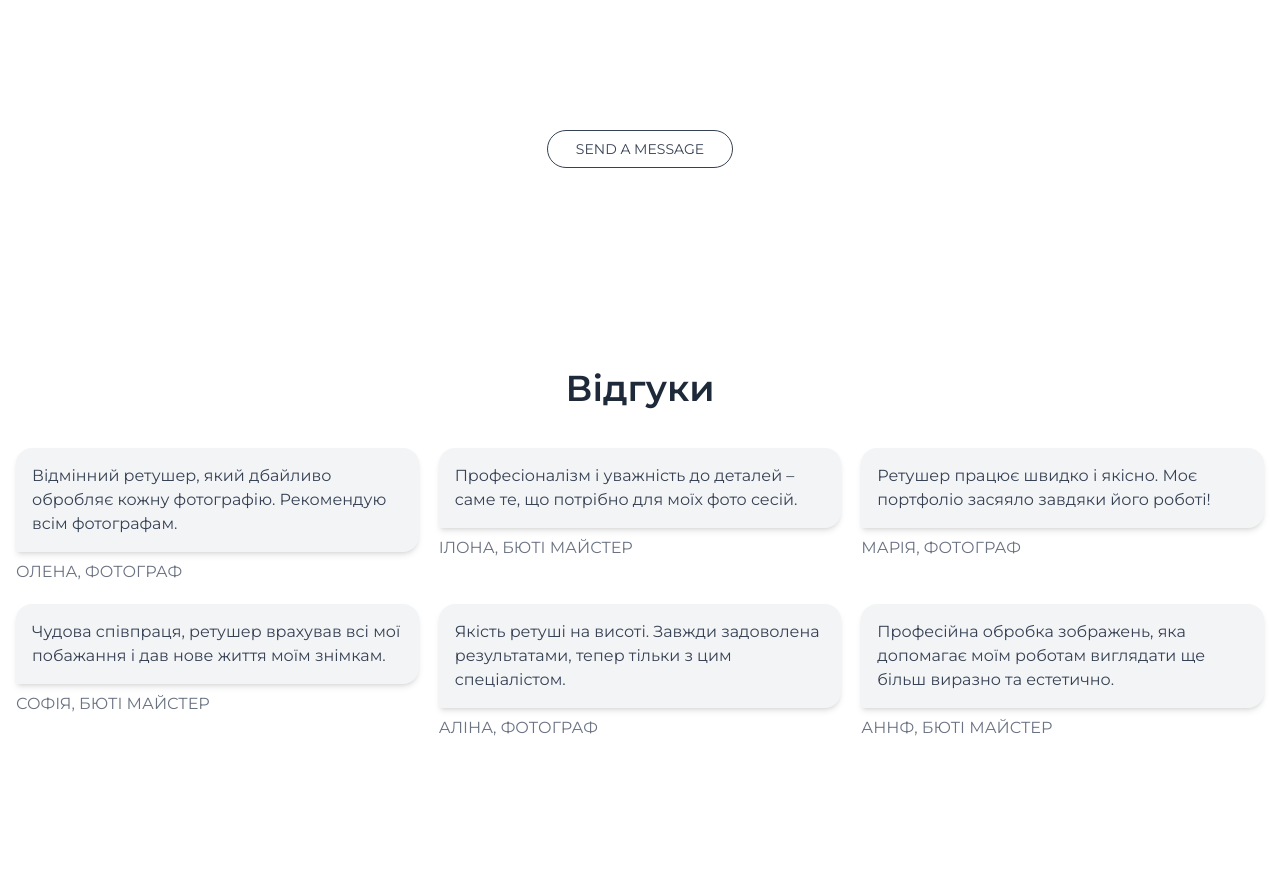
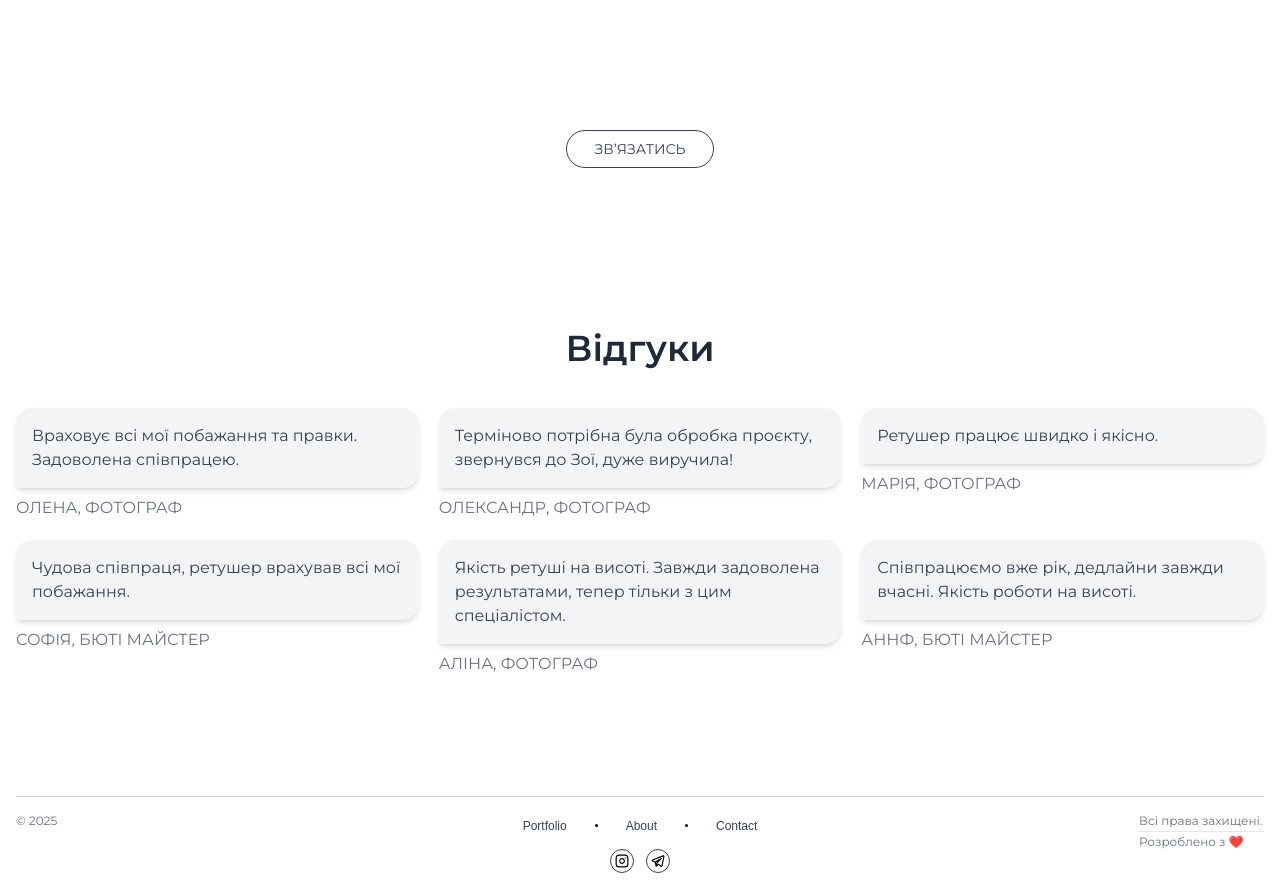
Before and after one commit to Ilia1997/zoia-porfolio, a Next.js app: page / in a window 1280 px wide. Shown: the part 1240-2129 px from the top of the page. Before the commit the page ends 2060 px from the top, so only its background shows below. Built offline with nearby package versions, Linux system fonts and the light colour scheme.

Commit message:
Add Footer component and update Testimonials and MyWorks sections with localized text

```diff
--- /dev/null
+++ b/src/app/Footer.tsx
@@ -0,0 +1,86 @@
+import { Container } from "@/app/lib/icons/components/Container";
+import Link from "next/link";
+
+export const Footer = () => {
+  return (
+    <section className="bg-white mt-10">
+      <Container>
+        <div className="border-t border-gray-300 py-4 flex justify-between items-start md:flex-row flex-col w-full gap-4">
+          <p className="text-gray-500 text-left w-[125px] text-xs md:block hidden">
+            © 2025
+          </p>
+          <div className="flex flex-col gap-3 items-center justify-center w-full md:w-auto">
+            <nav className="flex items-center justify-center gap-4">
+              <Link href="/">
+                <span className="text-gray-700 hover:text-gray-400 transition-all px-3 py-2 rounded-md text-xs font-medium">
+                  Portfolio
+                </span>
+              </Link>
+              <span className="w-[3px] h-[3px] bg-black rounded-full"></span>
+              <Link href="/about">
+                <span className="text-gray-700 hover:text-gray-400 transition-all px-3 py-2 rounded-md text-xs font-medium">
+                  About
+                </span>
+              </Link>
+              <span className="w-[3px] h-[3px] bg-black rounded-full"></span>
+              <Link href="/contact">
+                <span className="text-gray-700 hover:text-gray-400 transition-all px-3 py-2 rounded-md text-xs font-medium">
+                  Contact
+                </span>
+              </Link>
+            </nav>
+            <div className="flex items-center gap-3">
+              <Link
+                href="https://www.instagram.com/retouching_phsh?igsh=MXhjcWxpYTJkdGdocA=="
+                className="w-6 h-6 rounded-full border border-gray-700 flex items-center justify-center"
+              >
+                <svg
+                  xmlns="http://www.w3.org/2000/svg"
+                  width="24"
+                  height="24"
+                  viewBox="0 0 24 24"
+                  fill="none"
+                  stroke="#000000"
+                  strokeWidth="2"
+                  strokeLinecap="round"
+                  strokeLinejoin="round"
+                  className="w-3.5 h-3.5"
+                >
+                  <rect width="20" height="20" x="2" y="2" rx="5" ry="5" />
+                  <path d="M16 11.37A4 4 0 1 1 12.63 8 4 4 0 0 1 16 11.37z" />
+                  <line x1="17.5" x2="17.51" y1="6.5" y2="6.5" />
+                </svg>
+              </Link>
+              <Link
+                href="https://t.me/retouch_phsh"
+                className="w-6 h-6 rounded-full border border-gray-700 flex items-center justify-center"
+              >
+                <svg
+                  xmlns="http://www.w3.org/2000/svg"
+                  width="800px"
+                  height="800px"
+                  viewBox="0 0 24 24"
+                  fill="none"
+                  className="w-3.5 h-3.5"
+                >
+                  <path
+                    fillRule="evenodd"
+                    clipRule="evenodd"
+                    d="M23.1117 4.49449C23.4296 2.94472 21.9074 1.65683 20.4317 2.227L2.3425 9.21601C0.694517 9.85273 0.621087 12.1572 2.22518 12.8975L6.1645 14.7157L8.03849 21.2746C8.13583 21.6153 8.40618 21.8791 8.74917 21.968C9.09216 22.0568 9.45658 21.9576 9.70712 21.707L12.5938 18.8203L16.6375 21.8531C17.8113 22.7334 19.5019 22.0922 19.7967 20.6549L23.1117 4.49449ZM3.0633 11.0816L21.1525 4.0926L17.8375 20.2531L13.1 16.6999C12.7019 16.4013 12.1448 16.4409 11.7929 16.7928L10.5565 18.0292L10.928 15.9861L18.2071 8.70703C18.5614 8.35278 18.5988 7.79106 18.2947 7.39293C17.9906 6.99479 17.4389 6.88312 17.0039 7.13168L6.95124 12.876L3.0633 11.0816ZM8.17695 14.4791L8.78333 16.6015L9.01614 15.321C9.05253 15.1209 9.14908 14.9366 9.29291 14.7928L11.5128 12.573L8.17695 14.4791Z"
+                    fill="#000000"
+                  />
+                </svg>
+              </Link>
+            </div>
+          </div>
+          <p className="text-gray-500 md:text-left text-center md:w-[125px] w-full text-xs">
+            <span className="md:hidden">© 2025 </span>
+            Всі права захищені.{" "}
+            <div className="w-full h-px bg-gray-200 my-0.5 md:block hidden"></div>
+            Розроблено з ❤️
+          </p>
+        </div>
+      </Container>
+    </section>
+  );
+};
--- a/src/app/MyWorks.tsx
+++ b/src/app/MyWorks.tsx
@@ -52,7 +52,7 @@ export const MyWorks = ({ ref }: { ref: Ref<HTMLElement> | undefined }) => {
         </div>
         <div className="flex justify-center">
           <button className="mt-40 text-sm w-auto justify-center items-center uppercase transition-all hover:underline underline-offset-2 cursor-pointer rounded-full border border-gray-700 py-2 px-7">
-            <p>Send a message</p>
+            <p>Звʼязатись</p>
           </button>
         </div>
       </Container>
--- a/src/app/Testimonials.tsx
+++ b/src/app/Testimonials.tsx
@@ -4,19 +4,19 @@ import { H2 } from "@/app/lib/icons/components/H2";
 export const Testimonials = () => {
   const testimonials = [
     {
-      text: "Відмінний ретушер, який дбайливо обробляє кожну фотографію. Рекомендую всім фотографам.",
+      text: "Враховує всі мої побажання та правки. Задоволена співпрацею.",
       authorName: "Олена, фотограф",
     },
     {
-      text: "Професіоналізм і уважність до деталей – саме те, що потрібно для моїх фото сесій.",
-      authorName: "Ілона, бюті майстер",
+      text: "Терміново потрібна була обробка проєкту, звернувся до Зої, дуже виручила!",
+      authorName: "Олександр, фотограф",
     },
     {
-      text: "Ретушер працює швидко і якісно. Моє портфоліо засяяло завдяки його роботі!",
+      text: "Ретушер працює швидко і якісно.",
       authorName: "Марія, фотограф",
     },
     {
-      text: "Чудова співпраця, ретушер врахував всі мої побажання і дав нове життя моїм знімкам.",
+      text: "Чудова співпраця, ретушер врахував всі мої побажання.",
       authorName: "Софія, бюті майстер",
     },
     {
@@ -24,13 +24,13 @@ export const Testimonials = () => {
       authorName: "Аліна, фотограф",
     },
     {
-      text: "Професійна обробка зображень, яка допомагає моїм роботам виглядати ще більш виразно та естетично.",
+      text: "Співпрацюємо вже рік, дедлайни завжди вчасні. Якість роботи на висоті.",
       authorName: "Аннф, бюті майстер",
     },
   ];
 
   return (
-    <section className="bg-white mt-10 py-20">
+    <section className="bg-white py-20">
       <Container>
         <H2>Відгуки</H2>
 
--- a/src/app/page.tsx
+++ b/src/app/page.tsx
@@ -1,4 +1,5 @@
 "use client";
+import { Footer } from "@/app/Footer";
 import Header from "@/app/Header";
 import { HeroBgIcon } from "@/app/lib/icons/HeroBgIcon";
 import HorizontalScrollLoop from "@/app/lib/icons/HorizontalScrollLoop";
@@ -29,6 +30,7 @@ export default function Home() {
       <HorizontalScrollLoop />
       <MyWorks ref={galleryRef} />
       <Testimonials />
+      <Footer />
     </main>
   );
 }
```
